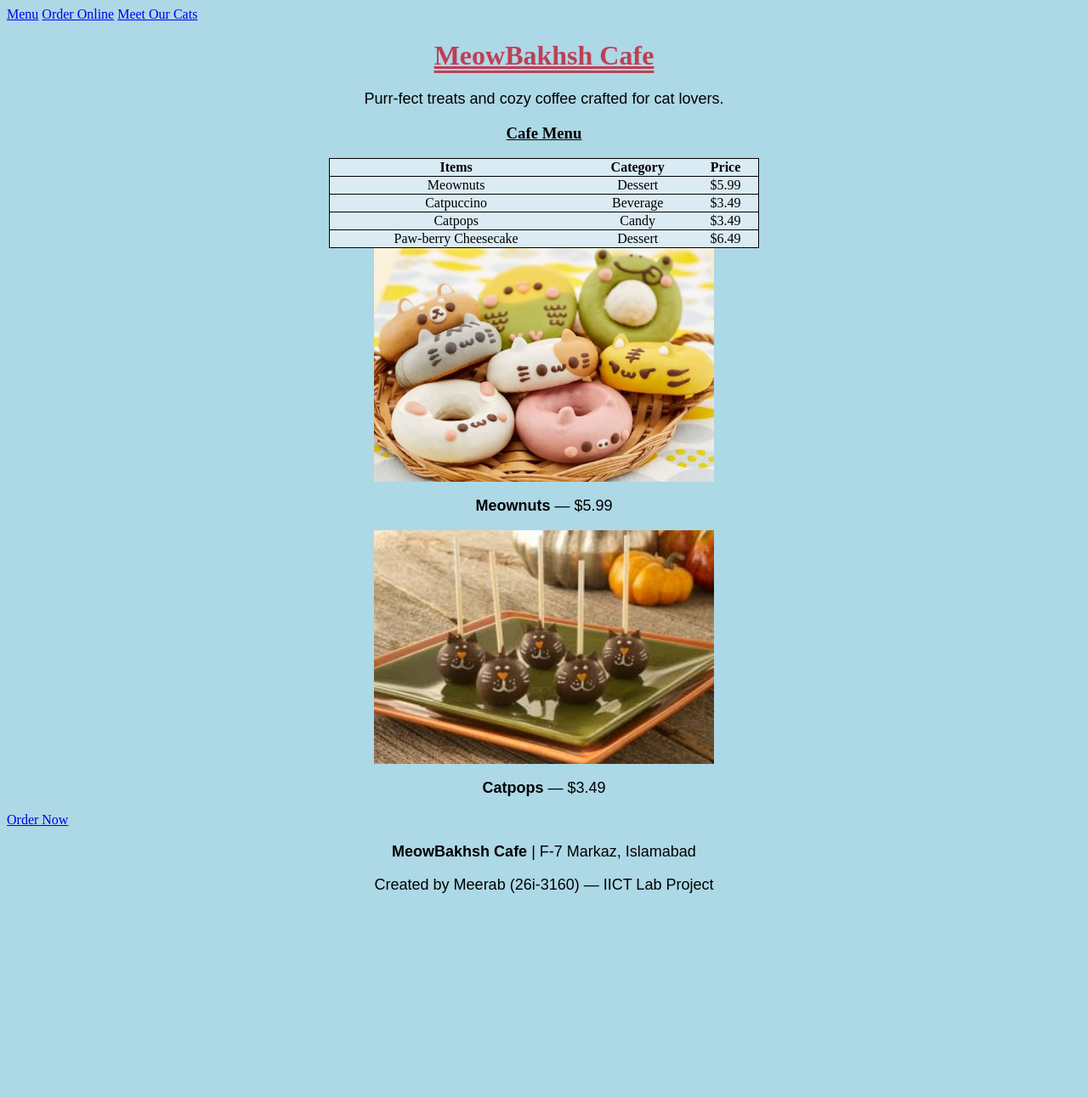
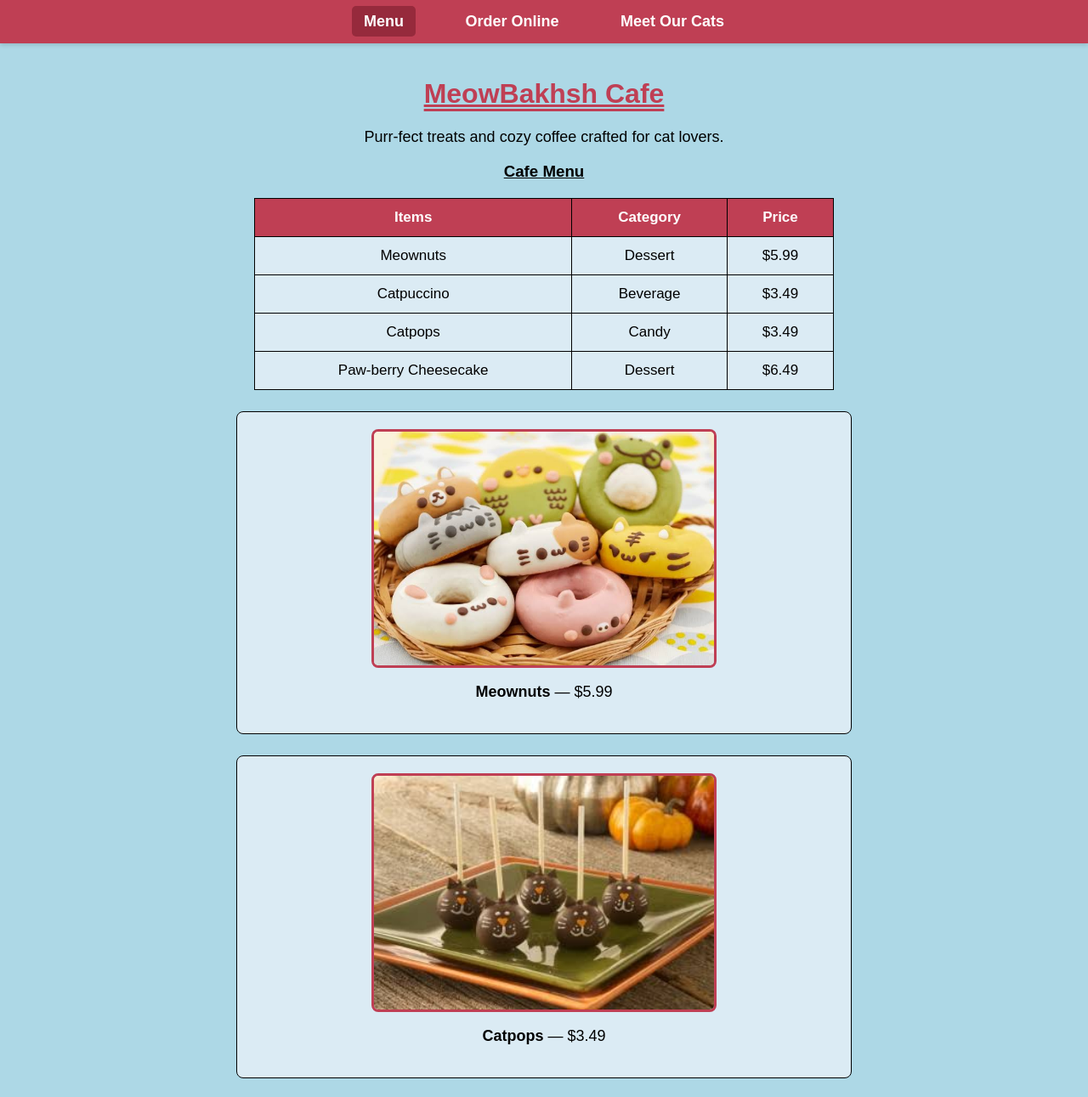
Before and after one commit to i263160/cat-cafe, a plain HTML site: page index.html in a window 1280 px wide. Shown: the top 1291 px of the page at 85% size. Before the commit the page ends 1070 px from the top, so only its background shows below. Drawn offline with Linux system fonts and the light colour scheme.

Commit message:
Updated style.css file

```diff
--- a/style.css
+++ b/style.css
@@ -1,5 +1,40 @@
 body {
     background-color: lightblue;
+    font-family: sans-serif;
+    margin: 0;
+    padding: 0;
+    display: flex;
+    flex-direction: column;
+    min-height: 100vh;
+}
+
+/* Consistent Navigation Bar */
+nav {
+    background-color: rgb(191, 63, 84);
+    padding: 15px 0;
+    text-align: center;
+    box-shadow: 0 2px 5px rgba(0, 0, 0, 0.15);
+}
+
+nav a {
+    color: white;
+    text-decoration: none;
+    font-size: 18px;
+    font-weight: bold;
+    margin: 0 20px;
+    padding: 8px 14px;
+    border-radius: 5px;
+    transition: background-color 0.2s;
+}
+
+nav a:hover,
+nav a.active {
+    background-color: rgb(150, 42, 60);
+}
+
+main {
+    flex: 1;
+    padding: 20px;
 }
 
 h1 {
@@ -8,45 +43,112 @@ h1 {
     text-decoration: double underline;
 }
 
-h3{
-     text-align: center;
-
-     text-decoration: underline;
+h3 {
+    text-align: center;
+    text-decoration: underline;
 }
 
-table{
-    margin: 0 auto;
+p {
+    text-align: center;
+    font-size: 18px;
+    font-family: sans-serif;
+}
+
+/* Tables */
+table {
+    margin: 20px auto;
     background-color: rgb(219, 235, 244);
     border: 1px solid black;
     border-collapse: collapse;
     text-align: center;
-    width: 40%;
+    width: 55%;
 }
 
-tr{
+th, td {
+    border: 1px solid black;
+    padding: 12px;
+    font-size: 17px;
+}
+
+th {
+    background-color: rgb(191, 63, 84);
+    color: white;
+}
+
+tr {
     border: 1px solid black;
 }
 
+/* Images & Cards */
 img {
     display: block;
     margin-left: auto;
     margin-right: auto;
+    border: 3px solid rgb(191, 63, 84);
+    border-radius: 8px;
 }
 
-p{
+.card-box {
+    background-color: rgb(219, 235, 244);
+    border: 1px solid black;
+    border-radius: 8px;
+    width: 55%;
+    margin: 25px auto;
+    padding: 20px;
     text-align: center;
-    font-size: 18px;
-    font-family:  sans-serif;
+}
 
-}
-button {
+/* Buttons */
+button, .btn-link {
     display: block;
-    margin-left: auto;
-    margin-right: auto;
+    margin: 15px auto;
     background-color: rgb(191, 63, 84);
     color: white;
-    padding: 10px 20px;
+    padding: 12px 24px;
+    font-size: 17px;
+    font-weight: bold;
     border: none;
     border-radius: 5px;
     cursor: pointer;
+    text-decoration: none;
+    width: fit-content;
 }
+
+button:hover, .btn-link:hover {
+    background-color: rgb(155, 45, 64);
+}
+
+/* Quantity Input on Order Page */
+input[type="number"] {
+    width: 65px;
+    padding: 6px;
+    font-size: 16px;
+    text-align: center;
+    border: 1px solid black;
+    border-radius: 4px;
+}
+
+/* Confetti Canvas */
+#confetti-canvas {
+    position: fixed;
+    top: 0;
+    left: 0;
+    width: 100%;
+    height: 100%;
+    pointer-events: none;
+    z-index: 999;
+}
+
+/* Consistent Footer */
+footer {
+    background-color: rgb(219, 235, 244);
+    border-top: 2px solid rgb(191, 63, 84);
+    text-align: center;
+    padding: 15px;
+    margin-top: 30px;
+}
+
+footer p {
+    margin: 4px 0;
+    font-size: 15px;
+}
```
